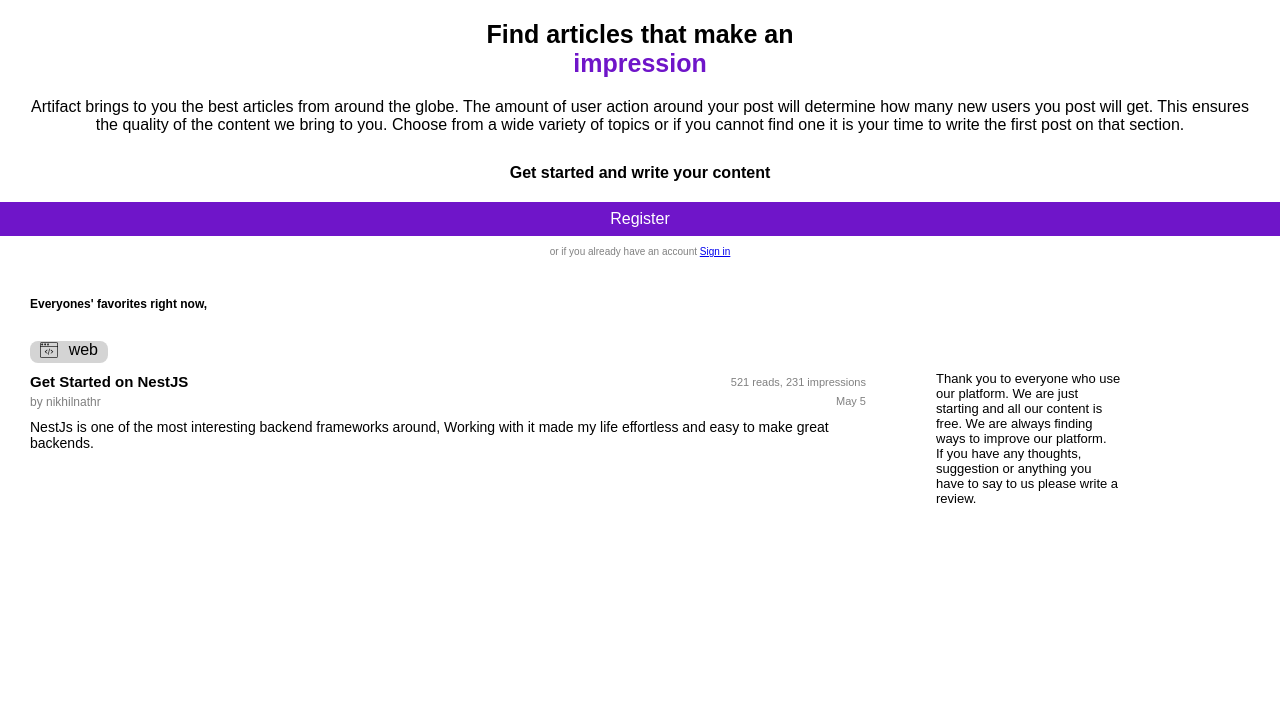
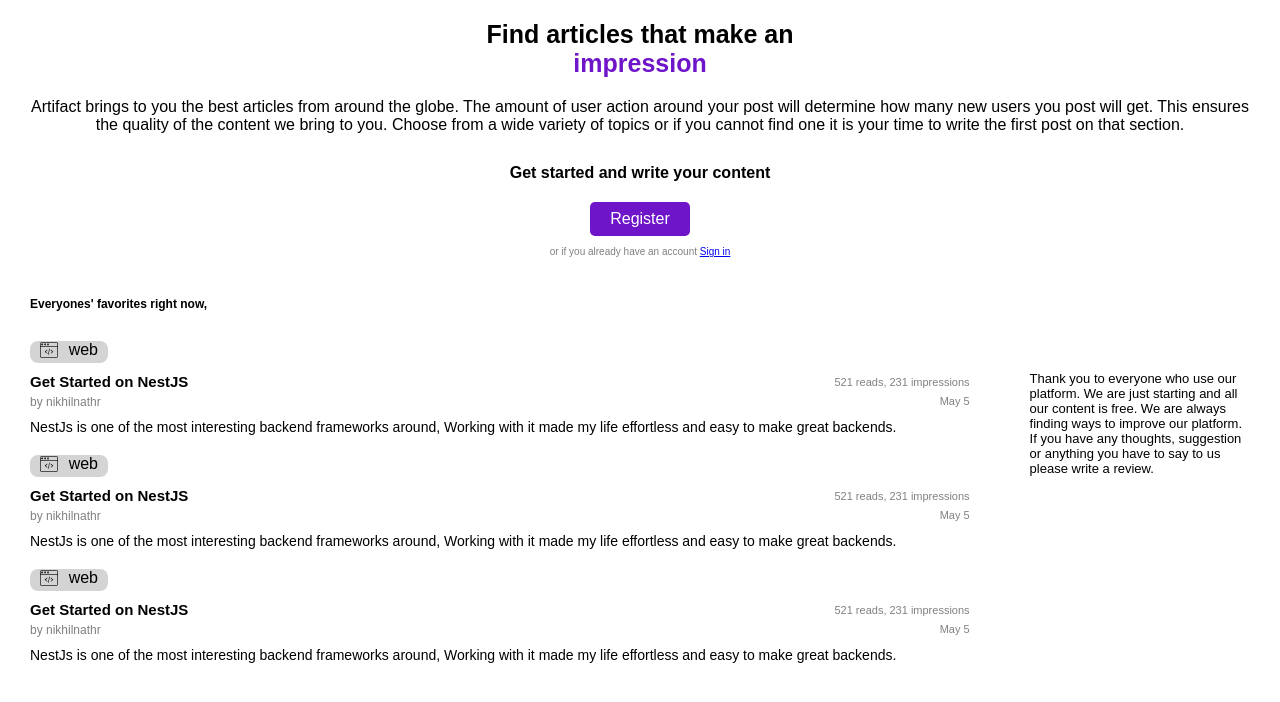
Before and after one commit to sivanandini029/artifact, a PHP site: page / in a window 1280 px wide. Shown: the part 55-757 px from the top of the page. Run offline with PHP 8.4, Linux system fonts and the light colour scheme.

Commit message:
artifact

```diff
--- a/index.html
+++ b/index.html
@@ -28,11 +28,14 @@
                     Artifact brings to you the best articles from around the globe. The amount of user action around your post will determine how many new users you post will get. This ensures the quality of the content we bring to you. Choose from a wide variety of topics or if you cannot find one it is your time to write the first post on that section.
                 </div>
                 <div class="get-started">Get started and write your content</div>
+                <div class="button-container">
                     <a href="#" class="register">
 Register</a>
+                </div>
                 <div class="account-exists">or if you already have an account <a href="#" class="sign-in">Sign in</a> </div>
                 <div class="favourite">Everyones' favorites right now,</div>
-                <div class="web-container">
+                <div class="main-container">
+                    <div class="post-container">
                         <div class="left-side">
                             <div class="web">
                                 <div class="web-icon">
@@ -50,6 +53,41 @@
                             </div>
                             <div class="contents">NestJs is one of the most interesting backend frameworks around, Working with it made my life effortless and easy to make great backends.</div>
                         </div>
+                        <div class="left-side">
+                            <div class="web">
+                                <div class="web-icon">
+                                    <img src="web 1.png">
+                                </div>
+                                <div class="web-name">web</div>
+                            </div>
+                            <div class="subject">
+                                <div class="heading">Get Started on NestJS</div>
+                                <div class="readings">521 reads, 231 impressions</div>
+                            </div>
+                            <div class="author-details">
+                                <div class="author-name">by nikhilnathr</div>
+                                <div class="date">May 5</div>
+                            </div>
+                            <div class="contents">NestJs is one of the most interesting backend frameworks around, Working with it made my life effortless and easy to make great backends.</div>
+                        </div>
+                        <div class="left-side">
+                            <div class="web">
+                                <div class="web-icon">
+                                    <img src="web 1.png">
+                                </div>
+                                <div class="web-name">web</div>
+                            </div>
+                            <div class="subject">
+                                <div class="heading">Get Started on NestJS</div>
+                                <div class="readings">521 reads, 231 impressions</div>
+                            </div>
+                            <div class="author-details">
+                                <div class="author-name">by nikhilnathr</div>
+                                <div class="date">May 5</div>
+                            </div>
+                            <div class="contents">NestJs is one of the most interesting backend frameworks around, Working with it made my life effortless and easy to make great backends.</div>
+                        </div>
+                    </div>
                         <div class="right-side">Thank you to everyone who use our platform. We are just starting and all our content is free. We are always finding ways to improve our platform.</br> If you have any thoughts, suggestion or anything you have to say to us please write a review.</div>
                 </div>
             </main>
--- a/style.css
+++ b/style.css
@@ -91,14 +91,19 @@ body {
     font-weight: bold;
     padding: 10px 20px 20px 20px;
 }
+.main .button-container{
+    display: flex;
+    justify-content: center;
+    align-items: center;
+}
 .main .register {
     text-align: center;
     color: #ffffff;
     background-color: #6F15C9;
-    padding: 8px 10px;
+    padding: 8px 10px 8px;
     text-decoration: none;
-    display: block;
-
+    width: 100px;
+    border-radius: 5px;
 }
 .main .account-exists {
     color: gray;
@@ -112,13 +117,15 @@ body {
     padding: 20px 30px 20px 30px;
     font-size: 12px;
 }
-.web-container {
+.main-container {
     width: 100%;
     display: flex;
 }
-.web-container .left-side {
+.main-container .post-container{
+    flex-grow: 3;
+}
+.main-container .left-side {
     padding: 10px 30px;
-    width: 70%;
 }
  .left-side .web {
     border: 1px;
@@ -168,9 +175,12 @@ body {
     font-size: 14px;
     padding-top: 10px;
 }
-.web-container .right-side {
+.main-container .right-side {
     width: 20%;
     font-size: 13px;
     color: #000000;
-    padding: 40px 30px 20px 40px;
+    flex-grow: 1;
+    padding: 40px 30px 0 30px;
+    margin-top: 0;
+    align-items: unset;
 }
```
Lines whose indentation alone changed are shown as unchanged.
